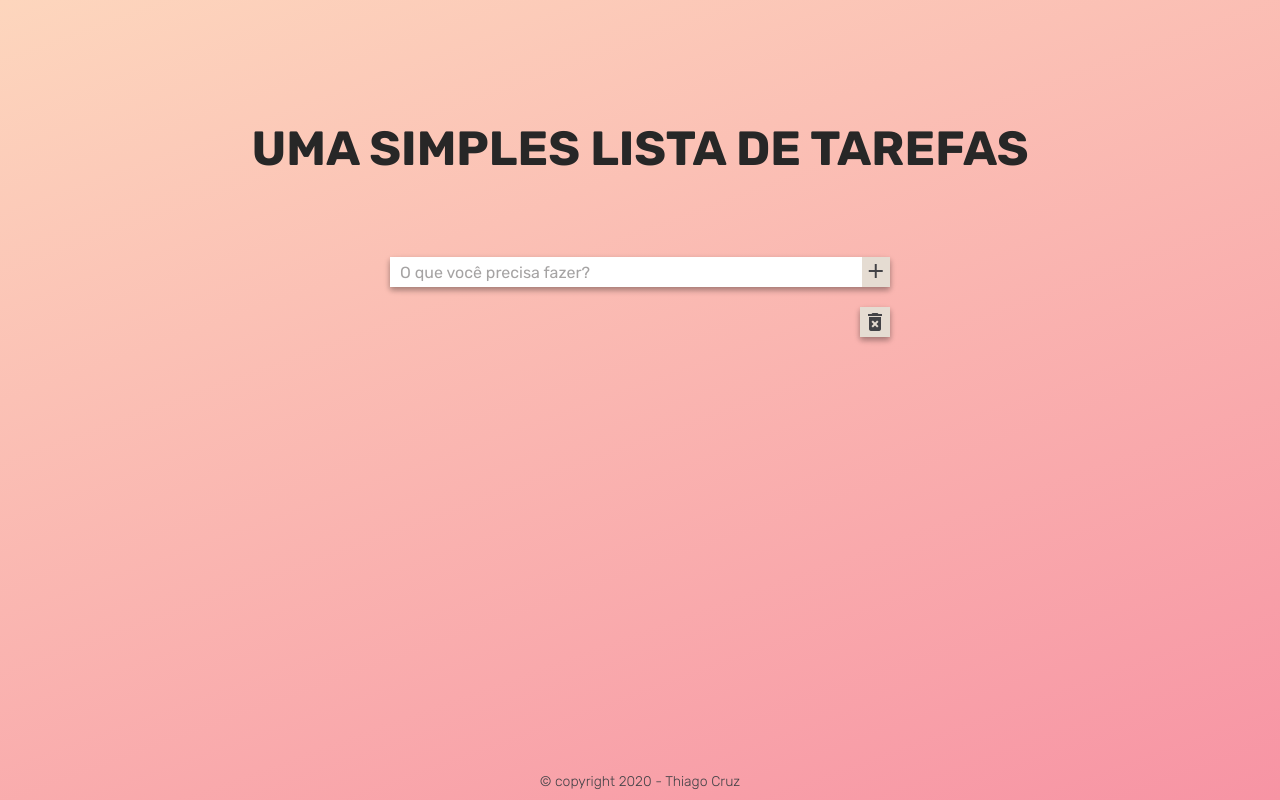
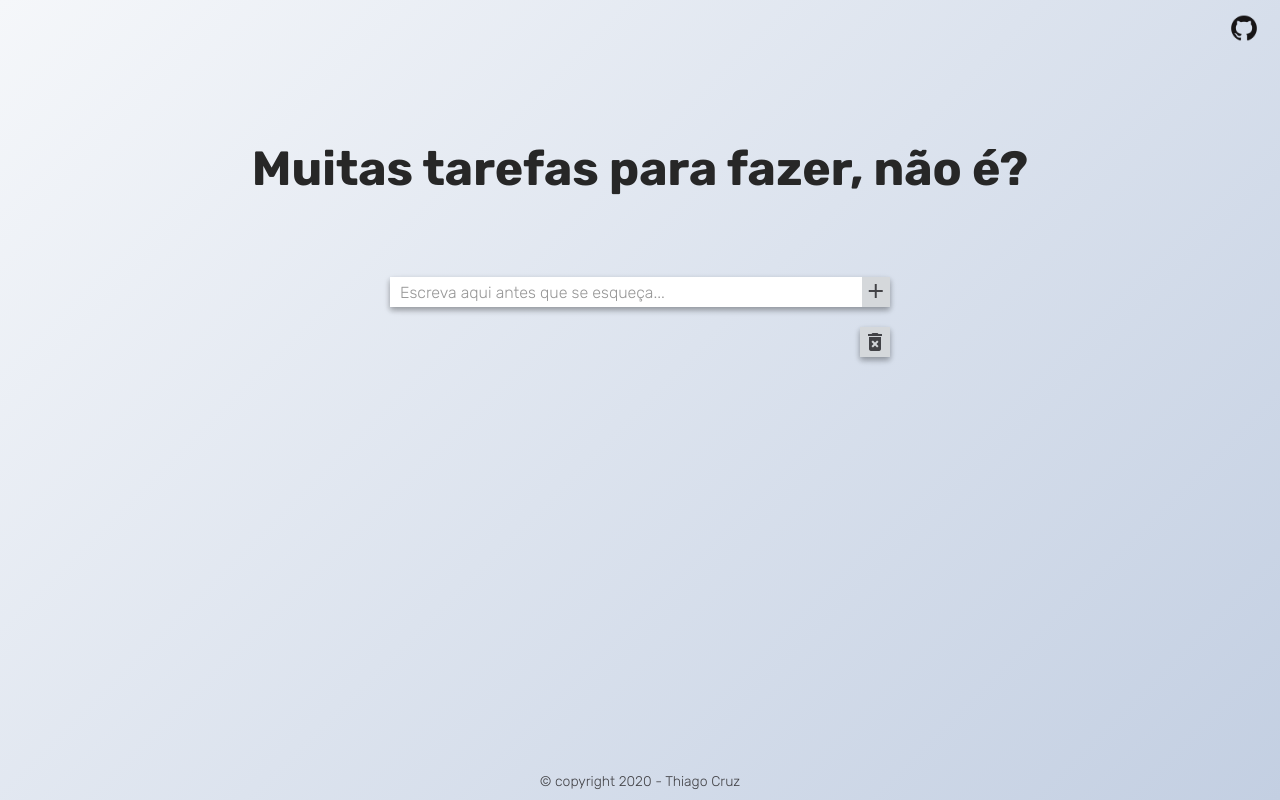
Before and after one commit to thiagocrux/todo-list, a plain HTML site: page index.html in a window 1280 px wide. Drawn offline with Linux system fonts and the light colour scheme.

Commit message:
Finalizado (Refatoração do código de JS opcional)

```diff
--- a/app.js
+++ b/app.js
@@ -182,6 +182,7 @@ DOM.list.addEventListener('mouseover', (e) => {
     const listItem = e.target.closest('.list-item');
 
     if (listItem) {
+        listItem.children[0].classList.toggle('hover');
         listItem.children[1].children[0].classList.toggle('hide');
     }
 });
@@ -192,6 +193,7 @@ DOM.list.addEventListener('mouseout', (e) => {
     const listItem = e.target.closest('.list-item');
 
     if (listItem) {
+        listItem.children[0].classList.toggle('hover');
         listItem.children[1].children[0].classList.toggle('hide');
     }
 });
--- a/index.html
+++ b/index.html
@@ -6,28 +6,35 @@
     <link href="https://fonts.googleapis.com/css2?family=Rubik:wght@300;400;500;700&display=swap" rel="stylesheet">
     <link href="https://fonts.googleapis.com/icon?family=Material+Icons" rel="stylesheet">
     <link rel="stylesheet" href="style.css">
-    <title>Document</title>
+    <title>Lista de Tarefas</title>
 </head>
 <body>
+    <div class="flex-container-1">
+        <header class="header">
+            <a class="github-link" href="https://github.com/tlcs1993/todo-list" target="_blank"><img src="./public/icons/GitHub-Mark/PNG/GitHub-Mark-32px.png" alt="Logo do Github"></a>
+            <h1 class="primary-heading">Muitas tarefas para fazer, não é?</h1>
+        </header>
         <main class="main-section">
-        <a href="#"><i></i></a>
-        <h1 class="primary-heading">Uma simples lista de tarefas</h1>
             <section class="todo-list-section">
                 <ul class="list">
                     <!-- Gerado pelo JavaScript... -->
                 </ul>
                 <div class="submit-container">
-                <input class="input" type="text" placeholder="O que você precisa fazer?">
+                    <input class="input" type="text" placeholder="Escreva aqui antes que se esqueça...">
                     <button class="add-new-task button"><i class="material-icons">add</i></button>
                 </div>
+            </section>
+            <div class="delete-all-container">
                 <button class="button delete-all">
                     <i class="material-icons">delete_forever</i>
                 </button>
-        </section>
+            </div>
         </main>
-    <footer class="footer">
+    </div>
+    <footer class="footer flex-container-2">
         <p class="copyright">&copy; copyright 2020 - Thiago Cruz</p>
     </footer>
+
     <script src="app.js"></script>
 </body>
 </html>
--- a/style.css
+++ b/style.css
@@ -4,11 +4,11 @@
     --custom-line-space: 3rem;
     --text-color-1: #272727;
     --text-color-2: #424246;
-    --text-color-3: #a5a3a3;
+    --text-color-3: #969696;
     --delete-icon-color: #c47179;
     --add-icon-color: #6998a3;
     --item-background-color-1: #ffffff;
-    --item-background-color-2: #e5dcd2;
+    --item-background-color-2: #d5d8db;
     --custom-box-shadow: 0 3px 6px rgba(0,0,0,0.16), 0 3px 6px rgba(0,0,0,0.23);
 }
 
@@ -32,11 +32,10 @@ body {
     font-family: 'Rubik', Arial, Helvetica, sans-serif;
     font-size: 1.6rem;
     color: var(--text-color-1);
-    background-image: linear-gradient(-20deg, #f794a4 0%, #fdd6bd 100%);
+    background-image: linear-gradient(135deg, #f5f7fa 0%, #c3cfe2 100%);
     background-attachment: fixed;
     background-position: center;
     background-size: cover;
-
     display: flex;
     flex-direction: column;
     justify-content: space-between;
@@ -49,7 +48,7 @@ ul {
 input::placeholder {
     font-family: 'Rubik', Arial, Helvetica, sans-serif;
     font-size: 1.6rem;
-    font-weight: 400;
+    font-weight: 300;
     color: var(--text-color-3);
 }
 
@@ -81,22 +80,42 @@ input::placeholder {
     display: none;
 }
 
+.hover {
+    font-weight: 500;
+}
+
 /***** CUSTOM *****/
+
+/* Cabeçalho */
+
+.header {
+    margin-bottom: 8rem;
+    width: 100vw;
+    display: flex;
+    flex-direction: column;
+}
+
+.github-link {
+    padding: 1.2rem 2rem;
+    margin-bottom: 8rem;
+    align-self: flex-end;
+    transform: scale(.8);
+}
+
+.primary-heading {
+    font-weight: 700;
+    font-size: 4.8rem;
+    text-align: center;
+}
 
 /* Seção principal */
 
 .main-section {
-    width: 100%;
     margin: 0 auto;
+    margin-bottom: 6rem;
+    width: 50rem;
 }
 
-.primary-heading {
-    margin: 12rem 0 8rem 0;
-    font-weight: 700;
-    font-size: 4.8rem;
-    text-align: center;
-    text-transform: uppercase;
-}
 
 .todo-list-section {
     width: 50rem;
@@ -154,6 +173,13 @@ input::placeholder {
     transition: all .3s;
 }
 
+.delete-all-container {
+    display: flex;
+    flex-direction: row;
+    align-items: center;
+    justify-content: flex-end;
+}
+
 .delete-all {
     margin-top: 2rem;
     height: 3rem;
@@ -161,12 +187,11 @@ input::placeholder {
     font-weight: 500;
     background-color: var(--item-background-color-2);
     box-shadow: var(--custom-box-shadow);
-    float: right;
+    transition: all .3s;
     display: flex;
-    flex-direction: row;
+    align-items: center;
     justify-content: center;
-    align-items: center;
-    transition: all .3s;
+    align-self: flex-end;
 }
 
 .delete-all:hover {
@@ -174,9 +199,12 @@ input::placeholder {
     color: var(--item-background-color-1);
 }
 
+/* Rodapé */
+
 .footer {
-    margin-top: 6rem;
     padding: 1rem;
+    justify-self: flex-end;
+
 }
 
 .copyright {
```
Also changed, not shown: public/icons/GitHub-Mark/PNG/GitHub-Mark-120px-plus.png (added), public/icons/GitHub-Mark/PNG/GitHub-Mark-32px.png (renamed from public/icons/github.png), public/icons/GitHub-Mark/PNG/GitHub-Mark-64px.png (added), public/icons/GitHub-Mark/PNG/GitHub-Mark-Light-120px-plus.png (added), public/icons/GitHub-Mark/PNG/GitHub-Mark-Light-32px.png (added), public/icons/GitHub-Mark/PNG/GitHub-Mark-Light-64px.png (added), 2 other files. Lines whose indentation alone changed are shown as unchanged.
